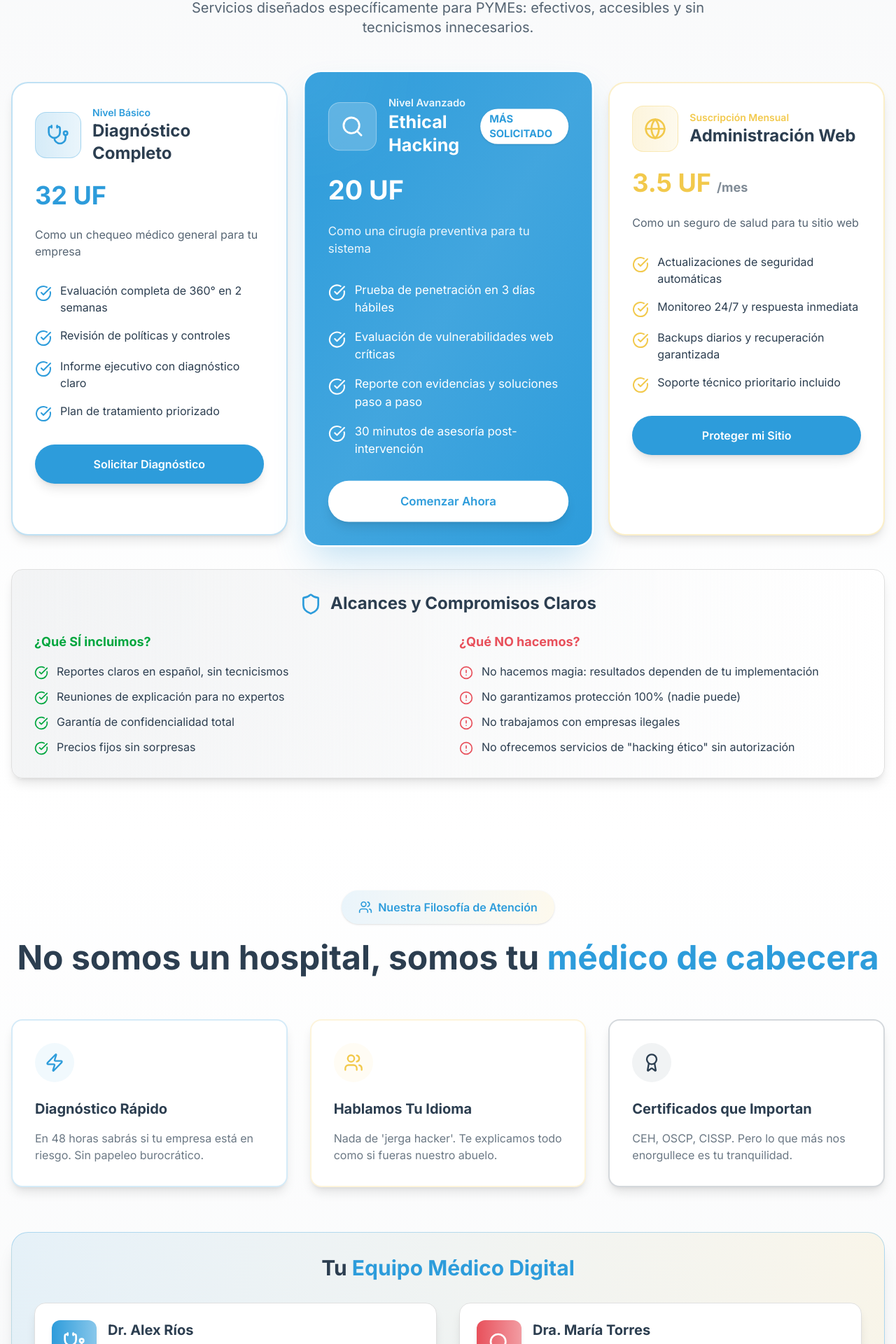
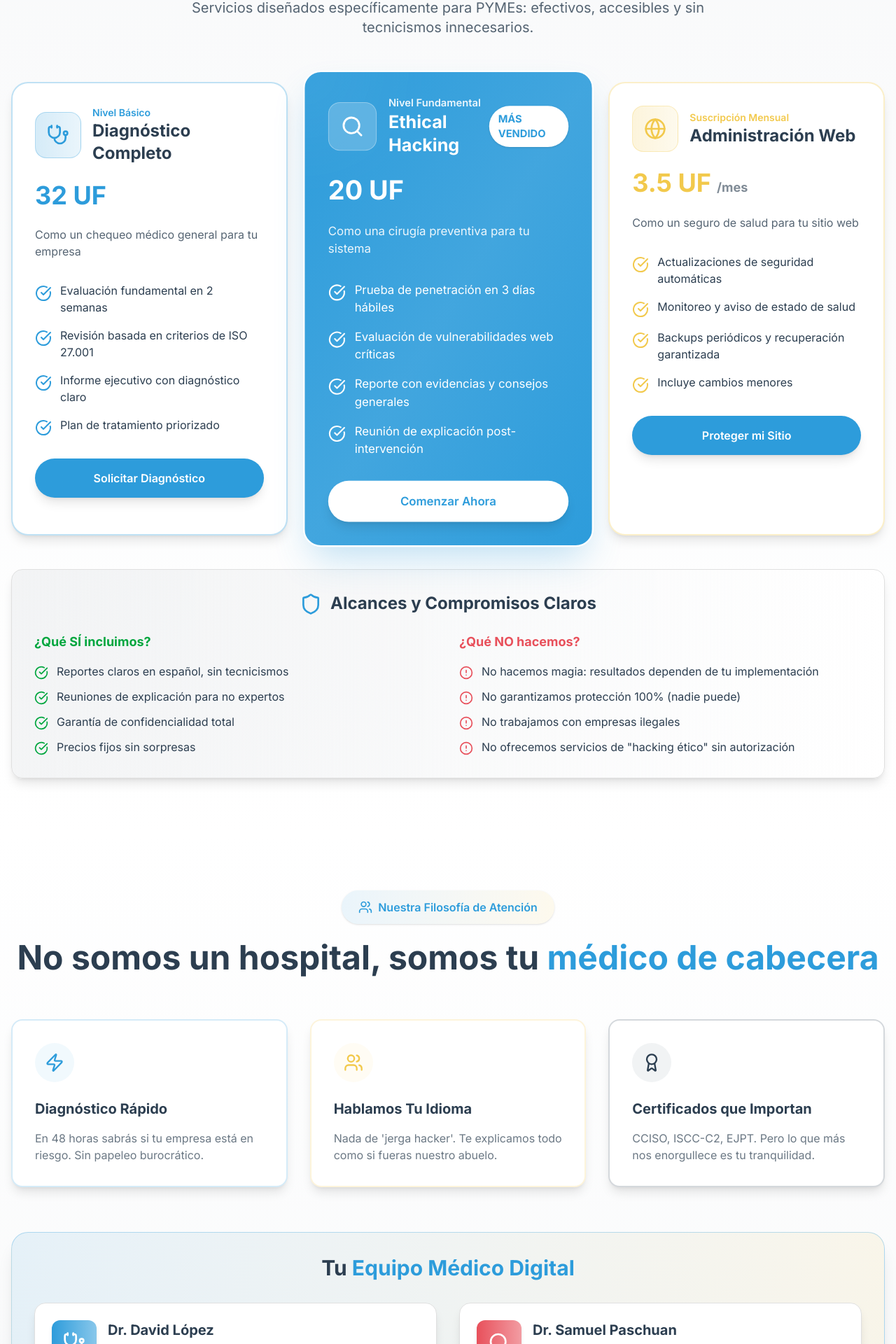
Before and after one commit to Rydozz15/drcyber, a Next.js app: page / in a window 1280 px wide. Shown: the part 2159-4079 px from the top of the page at 70% size. Built offline with nearby package versions, Linux system fonts and the light colour scheme.

Commit message:
Fix minor copywriting things

```diff
--- a/components/Footer.tsx
+++ b/components/Footer.tsx
@@ -45,12 +45,12 @@ export default function Footer() {
                 <span className="text-[#F2C94C]" style={{ color: COLORS.amarilloLuz }}>9:00 - 19:00 hrs</span>
               </div>
               <div className="flex justify-between">
-                <span>Sábados</span>
-                <span className="text-[#F2C94C]" style={{ color: COLORS.amarilloLuz }}>10:00 - 14:00 hrs</span>
+                <span>Fines de Semana y Feriados</span>
+                <span className="text-[#F2C94C]" style={{ color: COLORS.amarilloLuz }}>Fuera de Servicio</span>
               </div>
               <div className="flex justify-between">
                 <span>Urgencias</span>
-                <span className="text-[#E8505B]" style={{ color: COLORS.rojoCyber }}>24/7 vía WhatsApp</span>
+                <span className="text-[#E8505B]" style={{ color: COLORS.rojoCyber }}>24/7 vía WhatsApp, con costo especial</span>
               </div>
             </div>
           </div>
--- a/components/ServicesSection.tsx
+++ b/components/ServicesSection.tsx
@@ -57,12 +57,12 @@ export default function ServicesSection() {
                           <Icon className="w-8 h-8 text-white" />
                         </div>
                         <div>
-                          <div className="text-sm text-white/90 font-semibold">Nivel Avanzado</div>
+                          <div className="text-sm text-white/90 font-semibold">Nivel Fundamental</div>
                           <h3 className="text-2xl font-bold text-white">{service.title}</h3>
                         </div>
                       </div>
-                      <div className="bg-white text-[#2D9CDB] px-3 py-1 rounded-full text-sm font-bold shadow-sm">
-                        MÁS SOLICITADO
+                      <div className="bg-white text-[#2D9CDB] px-3 py-2 rounded-full text-sm font-bold shadow-sm">
+                        MÁS VENDIDO
                       </div>
                     </div>
                     <div className="text-4xl font-bold text-white mb-6">
--- a/components/WhyChooseUs.tsx
+++ b/components/WhyChooseUs.tsx
@@ -21,7 +21,7 @@ const features = [
   },
   {
     title: "Certificados que Importan",
-    description: "CEH, OSCP, CISSP. Pero lo que más nos enorgullece es tu tranquilidad.",
+    description: "CCISO, ISCC-C2, EJPT. Pero lo que más nos enorgullece es tu tranquilidad.",
     icon: Award,
     borderColor: "border-[#2C3E50]/20",
     iconColor: COLORS.azulOscuro
--- a/lib/constants.ts
+++ b/lib/constants.ts
@@ -19,8 +19,8 @@ export const SERVICES: Service[] = [
     description: "Como un chequeo médico general para tu empresa",
     price: "32 UF",
     features: [
-      "Evaluación completa de 360° en 2 semanas",
-      "Revisión de políticas y controles",
+      "Evaluación fundamental en 2 semanas",
+      "Revisión basada en criterios de ISO 27.001",
       "Informe ejecutivo con diagnóstico claro",
       "Plan de tratamiento priorizado"
     ],
@@ -35,8 +35,8 @@ export const SERVICES: Service[] = [
     features: [
       "Prueba de penetración en 3 días hábiles",
       "Evaluación de vulnerabilidades web críticas",
-      "Reporte con evidencias y soluciones paso a paso",
-      "30 minutos de asesoría post-intervención"
+      "Reporte con evidencias y consejos generales",
+      "Reunión de explicación post-intervención"
     ],
     highlight: true,
     icon: "Search",
@@ -50,9 +50,9 @@ export const SERVICES: Service[] = [
     pricePeriod: "/mes",
     features: [
       "Actualizaciones de seguridad automáticas",
-      "Monitoreo 24/7 y respuesta inmediata",
-      "Backups diarios y recuperación garantizada",
-      "Soporte técnico prioritario incluido"
+      "Monitoreo y aviso de estado de salud",
+      "Backups periódicos y recuperación garantizada",
+      "Incluye cambios menores"
     ],
     icon: "Globe",
     color: "yellow"
@@ -93,17 +93,17 @@ export const SYMPTOMS: Symptom[] = [
 export const TEAM_MEMBERS: TeamMember[] = [
   {
     id: 1,
-    name: "Dr. Alex Ríos",
+    name: "Dr. David López",
     role: "Especialista en Diagnóstico",
-    description: "15 años encontrando lo que otros pasan por alto. Ex-auditor de Big4.",
+    description: "Profesor de Diplomado de GRC de USACH. Experto en sintomatología de Ciberseguridad.",
     icon: "Stethoscope",
     color: "blue"
   },
   {
     id: 2,
-    name: "Dra. María Torres",
+    name: "Dr. Samuel Paschuan",
     role: "Cirujana de Sistemas",
-    description: "Ética hacker certificada. Sabe pensar como el enemigo para protegerte mejor.",
+    description: "Hacker ético certificado. Sabe pensar como el enemigo para protegerte mejor.",
     icon: "Search",
     color: "red"
   }
```
